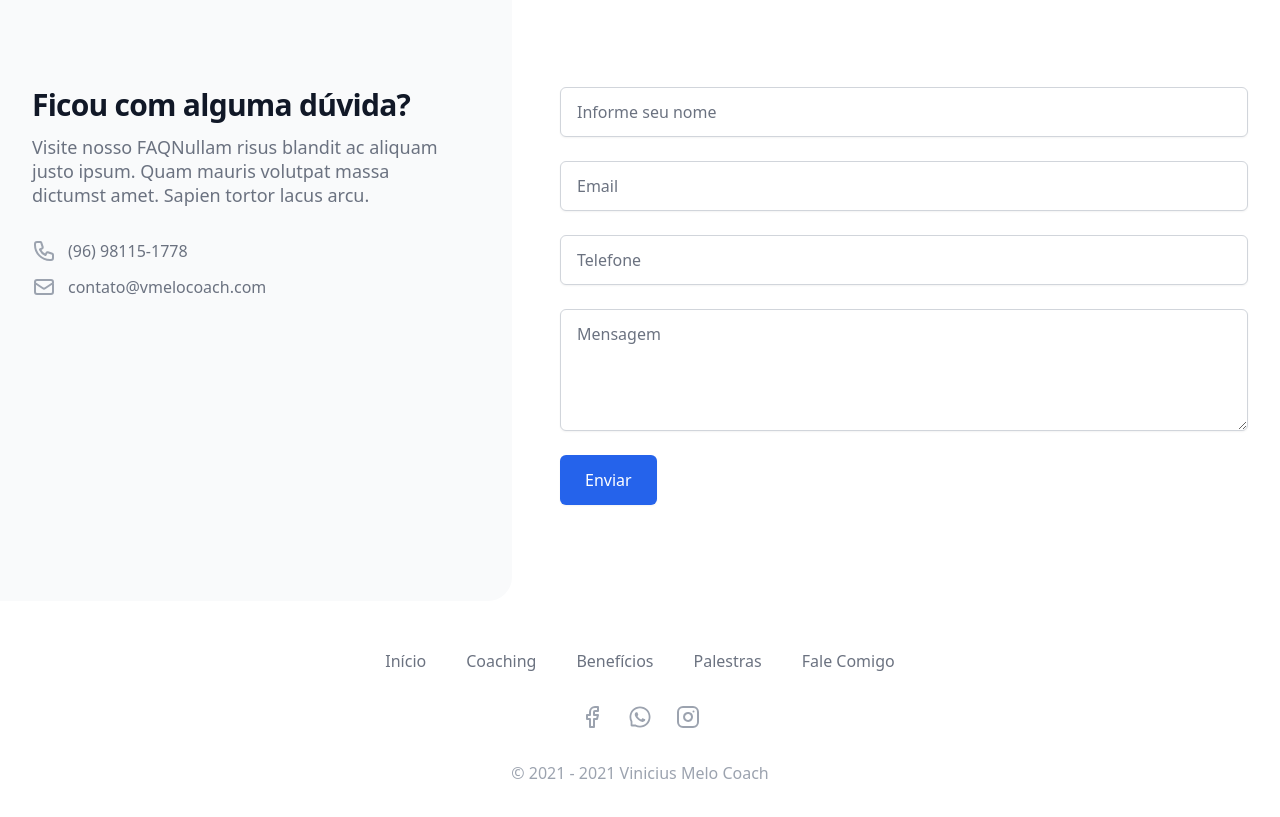
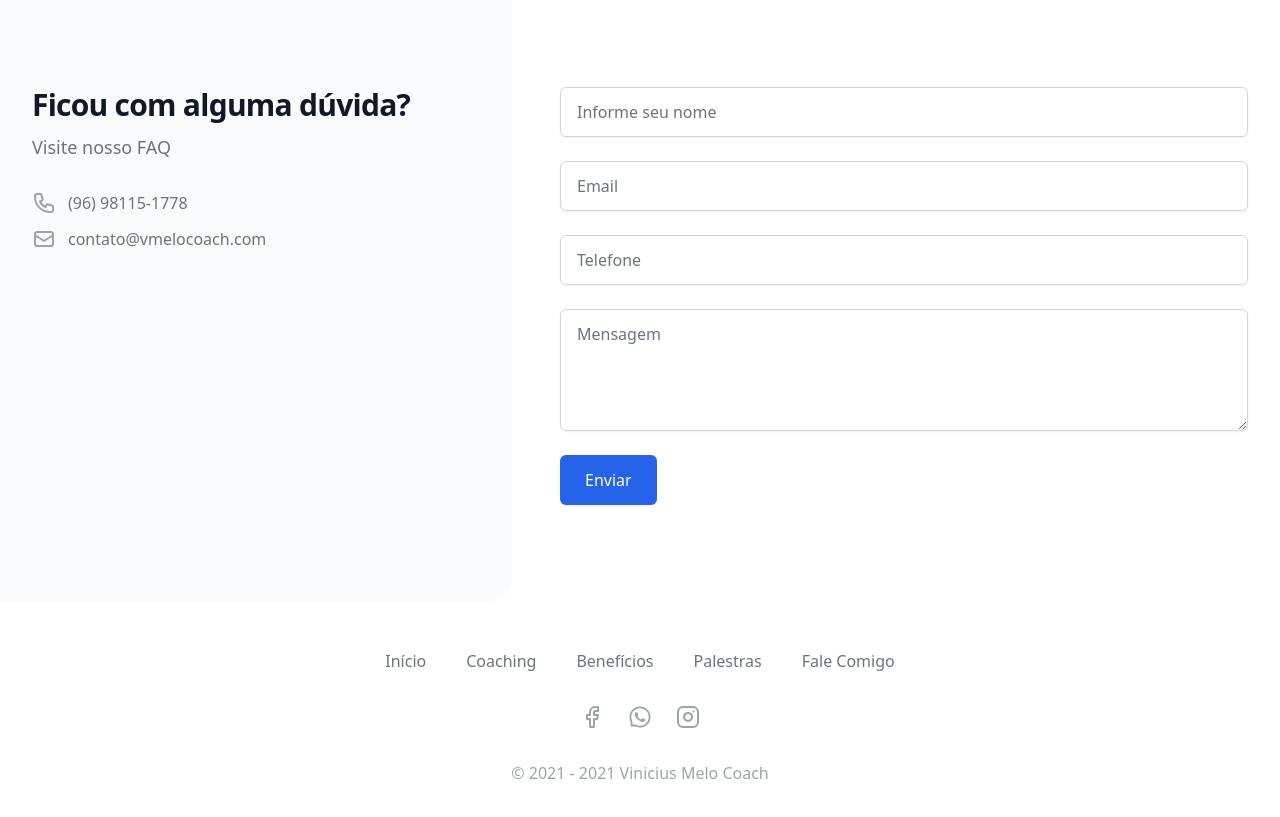
Before and after one commit to inovandoonline/vmelocoach, a Next.js app: page / in a window 1280 px wide. Shown: the part 5100-5917 px from the top of the page. Built offline with nearby package versions, Linux system fonts and the light colour scheme; what @tailwindcss/typography would draw is missing.

Commit message:
Correcao de palavras duplicadas

```diff
--- a/src/components/FaleComigo/index.tsx
+++ b/src/components/FaleComigo/index.tsx
@@ -55,8 +55,6 @@ const FaleComigo: React.FC = () => {
               <Link href="/perguntas-frequentes">
                 <a href="/perguntas-frequentes">Visite nosso FAQ</a>
               </Link>
-              Nullam risus blandit ac aliquam justo ipsum. Quam mauris volutpat
-              massa dictumst amet. Sapien tortor lacus arcu.
             </p>
             <dl className="mt-8 text-base text-gray-500">
               {/* <div>
@@ -132,7 +130,8 @@ const FaleComigo: React.FC = () => {
                   id="nome"
                   value={formState.nome}
                   onChange={(e) =>
-                    setState({ ...formState, nome: e.target.value })}
+                    setState({ ...formState, nome: e.target.value })
+                  }
                   autoComplete="name"
                   className="block w-full shadow-sm py-3 px-4 placeholder-gray-500 focus:ring-blue-500 focus:border-blue-500 border-gray-300 rounded-md"
                   placeholder="Informe seu nome"
@@ -148,7 +147,8 @@ const FaleComigo: React.FC = () => {
                   type="email"
                   value={formState.email}
                   onChange={(e) =>
-                    setState({ ...formState, email: e.target.value })}
+                    setState({ ...formState, email: e.target.value })
+                  }
                   autoComplete="email"
                   className="block w-full shadow-sm py-3 px-4 placeholder-gray-500 focus:ring-blue-500 focus:border-blue-500 border-gray-300 rounded-md"
                   placeholder="Email"
@@ -164,7 +164,8 @@ const FaleComigo: React.FC = () => {
                   id="telefone"
                   value={formState.telefone}
                   onChange={(e) =>
-                    setState({ ...formState, telefone: e.target.value })}
+                    setState({ ...formState, telefone: e.target.value })
+                  }
                   autoComplete="tel"
                   className="block w-full shadow-sm py-3 px-4 placeholder-gray-500 focus:ring-blue-500 focus:border-blue-500 border-gray-300 rounded-md"
                   placeholder="Telefone"
@@ -180,7 +181,8 @@ const FaleComigo: React.FC = () => {
                   rows={4}
                   value={formState.mensagem}
                   onChange={(e) =>
-                    setState({ ...formState, mensagem: e.target.value })}
+                    setState({ ...formState, mensagem: e.target.value })
+                  }
                   className="block w-full shadow-sm py-3 px-4 placeholder-gray-500 focus:ring-blue-500 focus:border-blue-500 border-gray-300 rounded-md"
                   placeholder="Mensagem"
                 />
```
